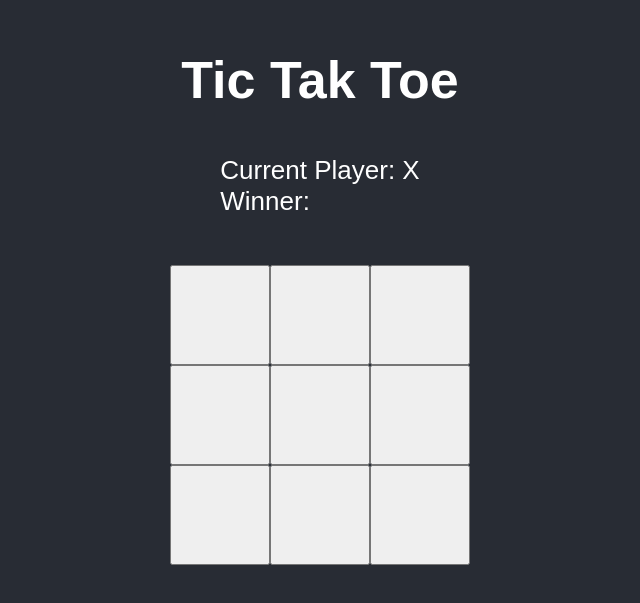
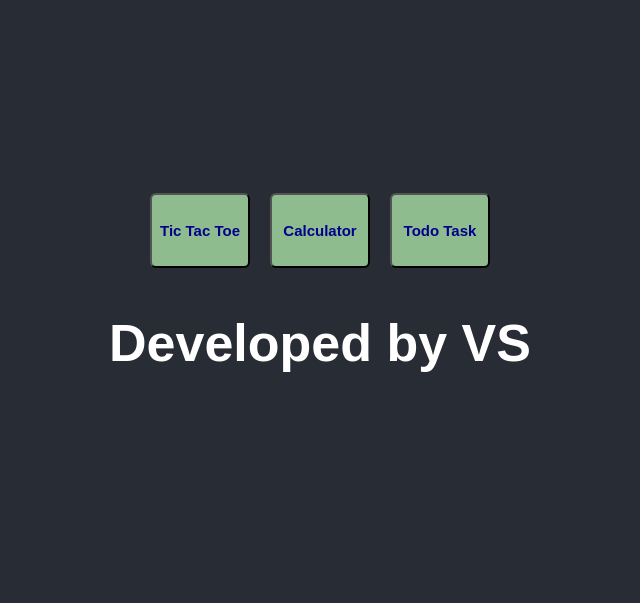
Before and after one commit to vinodsaggam/tiktactoe, a React (Create React App) app: page / in a window 1280 px wide. Shown: the part 105-708 px from the top of the page, without its empty margins (320-960 px from the left). Built offline with nearby package versions, Linux system fonts and the light colour scheme.

Commit message:
New Updates

```diff
--- a/src/App.js
+++ b/src/App.js
@@ -1,17 +1,12 @@
 import './App.css';
-import Game from './TicTakToe';
-import Controls from './Controls';
-import TodoControls from './TodoControls';
+import Tops from './Tops';
 
 function App() {
+
   return (
     <div className="App">
       <header className="App-header">
-        <h1>Tic Tak Toe</h1>
-      {/* <Game /> */}
-      <Controls />
-      {/* <TodoControls /> */}
-
+        <Tops />
       </header>
     </div>
   );
--- /dev/null
+++ b/src/CalcBody.js
@@ -0,0 +1,21 @@
+import React, { Component } from 'react'
+
+export class CalcBody extends Component {
+
+    constructor(props) {
+        super(props)
+    }
+
+
+    render() {
+        return (
+            <div className='cal-body'>
+                {this.props.calArr.map((i, index) => {
+                    return <button className='cal-btn' key={index} onClick={() => this.props.handleClick(i)} >{i}</button>
+                })}
+            </div>
+        )
+    }
+}
+
+export default CalcBody
--- /dev/null
+++ b/src/CalcControl.js
@@ -0,0 +1,75 @@
+import React, { Component, createRef } from 'react'
+import CalcUI from './CalcUI';
+import CalcBody from './CalcBody';
+
+export class CalcControl extends Component {
+
+    constructor(props) {
+        super(props)
+
+        this.state = {
+            inputData: [],
+            btnPressed: null
+        }
+
+        this.bRef = createRef(null)
+    }
+
+    calArr = ['AC', 'C', '%', '/', 7, 8, 9, '*', 4, 5, 6, '-', 1, 2, 3, '+', '.', 0, '**', '='];
+
+    handleClick(i) {
+
+        switch (i) {
+            case '=':
+                const s = String(this.bRef.current.value);
+                this.bRef.current.value = eval(s);
+                break;
+            case 'AC':
+                this.bRef.current.value = '';
+                this.setState({ inputData: [] })
+                break;
+            case 'C':
+                this.bRef.current.value = this.bRef.current.value.slice(0, -1)
+                this.state.inputData.pop()
+                this.setState({ inputData: [...this.state.inputData] })
+                break;
+
+            default:
+                if (this.bRef.current.value == '') {
+                    this.bRef.current.value = i;
+                } else {
+                    this.bRef.current.value = this.bRef.current.value + '' + i;
+                }
+                this.setState({ inputData: [...this.state.inputData, i] })
+                break;
+        }
+        console.log(this.state.inputData)
+    }
+
+    handleChange(e) {
+        const data = e.target.value;
+        const newData = data.split('');
+        this.calArr.map(i => {
+            if (data[data.length - 1] === this.calArr[i]) {
+                newData.map(i => {
+                    if (newData[i] != this.state.inputData[i]) {
+                        return this.setState({ inputData: [...this.state.inputData, newData[i]] })
+                    }
+                })
+            } else {
+                e.target.value = data.slice(0, -1)
+            }
+        })
+    }
+
+    render() {
+        return (
+            <>
+                <CalcUI btnRef={this.bRef} handleChange={(e) => this.handleChange(e)} />
+                <CalcBody calArr={this.calArr} handleClick={(i) => this.handleClick(i)} />
+            </>
+        )
+    }
+}
+
+export default CalcControl
--- /dev/null
+++ b/src/CalcUI.js
@@ -0,0 +1,14 @@
+import React, { Component } from 'react'
+import "./styles.css";
+
+export class CalcUI extends Component {
+  render() {
+    return (
+      <div>
+        <input type="text" id='cal_input' ref={this.props.btnRef} className='cal-input' onChange={(e) => this.props.handleChange(e)}/>
+      </div>
+    )
+  }
+}
+
+export default CalcUI
--- a/src/Controls.js
+++ b/src/Controls.js
@@ -63,11 +63,9 @@ const Controls = () => {
 
   return (
     <>
-    <div className="stats">
-        Current Player: {player ? "X" : "O"}
-        <br/>
-        Winner: {(winner != null) && val.squares[winner[0]]} {val.squares.filter(x => x !== null).length == 9 && (winner == null) && 'Draw'}
-    </div>
+    <div className="status">Players: "X" and "O"</div>
+    <div className="status">Current Player: {player ? "X" : "O"}</div>
+    <div className="status">Winner: {(winner != null) && val.squares[winner[0]]} {val.squares.filter(x => x !== null).length == 9 && (winner == null) && 'Draw'}</div>
     <div className="block">
     {sq.map(i => renderSquare(i))}
     </div>
--- a/src/TodoControls.js
+++ b/src/TodoControls.js
@@ -45,13 +45,16 @@ function TodoControls() {
 
     return (
         <>
-            <TodoTask taskRef={TaskRef} addTask={() => handleTask()} text={text} />
-            <ul>{task.map((i, index) => {
+            <TodoTask className='todo-input' taskRef={TaskRef} addTask={() => handleTask()} text={text} />
+            <ul className='todo-ul'>{task.map((i, index) => {
                 const tt = doneTask.filter(ind => { return doneTask[ind] == index })
-                return (<li key={index} className={tt[0] == index ? 'done' : ''}>{i}
-                    <button onClick={() => handleEdit(i, index)} disabled={tt[0] == index ? true : false}>Edit</button>
-                    <button onClick={() => handleDelete(index)}>Delete</button>
-                    <button onClick={() => handleDone(index)} disabled={tt[0] == index ? true : false}>Done</button>
+                return (<li key={index} className={`todo-li ${tt[0] == index ? 'done' : ''}`}>
+                    <span>{i}</span>
+                    <span style={{padding:'10px'}}>
+                    <button className='todo-btn' onClick={() => handleEdit(i, index)} disabled={tt[0] == index ? true : false}>Edit</button>
+                    <button className='todo-btn' onClick={() => handleDelete(index)}>Delete</button>
+                    <button className='todo-btn' onClick={() => handleDone(index)} disabled={tt[0] == index ? true : false}>Done</button>
+                    </span>
                 </li>
                 )
             })}
--- a/src/TodoTask.js
+++ b/src/TodoTask.js
@@ -1,10 +1,15 @@
 import React, { useState } from 'react';
 import "./styles.css"
 
-function TodoTask({addTask,taskRef, text}) {
+function TodoTask({addTask,taskRef, text,className}) {
     const [check,setCheck] = useState(true)
   return (
-    <div><input type='text' placeholder='Add task here..' ref={taskRef} onChange={(e) => e.target.value != '' ? setCheck(false) : setCheck(true) }/><button onClick={addTask} disabled={check}>{text} Task</button></div>
+    <>
+    <div style={{display:'flex'}}>
+      <input className={className} type='text' placeholder='Add task here..' ref={taskRef} onChange={(e) => e.target.value != '' ? setCheck(false) : setCheck(true) }/>
+      <button onClick={addTask} disabled={check}>{text} Task</button>
+    </div>
+    </>
   )
 }
 
--- /dev/null
+++ b/src/Tops.js
@@ -0,0 +1,72 @@
+import React, { Component } from 'react'
+import './App.css';
+import Controls from './Controls';
+import TodoControls from './TodoControls';
+import CalcControl from './CalcControl';
+
+export class Tops extends Component {
+
+    constructor(props) {
+        super(props)
+
+        this.state = {
+            showTTT: false,
+            showCCC: false,
+            showTDL: false,
+            title: 'Developed by VS'
+        }
+    }
+
+    handleClick(stg) {
+
+        switch (stg) {
+            case 'TTT':
+                this.setState({
+                    showTTT: true,
+                    showCCC: false,
+                    showTDL: false,
+                    title: 'Tic Tac Toe'
+                })
+                break;
+            case 'CCC':
+                this.setState({
+                    showTTT: false,
+                    showCCC: true,
+                    showTDL: false,
+                    title: 'Calculator'
+                })
+                break;
+            case 'TDL':
+                this.setState({
+                    showTTT: false,
+                    showCCC: false,
+                    showTDL: true,
+                    title: 'ToDo List'
+                })
+                break;
+
+            default:
+                break;
+        }
+
+    }
+
+    render() {
+        return (
+            <>
+                <div className="App">
+                    <button onClick={() => this.handleClick('TTT')} className='tops-btn'>Tic Tac Toe</button>
+                    <button onClick={() => this.handleClick('CCC')} className='tops-btn'>Calculator</button>
+                    <button onClick={() => this.handleClick('TDL')} className='tops-btn'>Todo Task</button>
+                </div>
+                <h1>{this.state.title }</h1>
+                {this.state.showTTT && <Controls />}
+                {this.state.showTDL && <TodoControls />}
+                {this.state.showCCC && <CalcControl />}
+
+            </>
+        )
+    }
+}
+
+export default Tops
--- a/src/styles.css
+++ b/src/styles.css
@@ -38,3 +38,55 @@
 .done {
     text-decoration: line-through;
 }
+
+.cal-body {
+    width: 300px;
+    padding: 10px;
+}
+
+.cal-btn {
+    width: 75px;
+    height: 75px;
+}
+
+.cal-input {
+    padding: 10px;
+    font-weight: bold;
+    font-size: 30px;
+    width: 275px;
+}
+.todo-input {
+    padding: 10px;
+    font-weight: bold;
+    font-size: 30px;
+    width: 200px;
+}
+
+.todo-ul {
+    list-style: circle;
+}
+
+.todo-li {
+    padding: 5px;
+    border-bottom: white solid 1px;
+    display: grid;
+    text-align: justify;
+}
+
+.todo-btn {
+    width: 60px;
+    height: 30px;
+    margin: 3px;
+}
+
+.tops-btn {
+    width: 100px;
+    height: 75px;
+    font-size: 15px;
+    font-weight: bold;
+    border-radius: 6px;
+    background: darkseagreen;
+    color: darkblue;
+    margin: 10px;
+
+}
```
